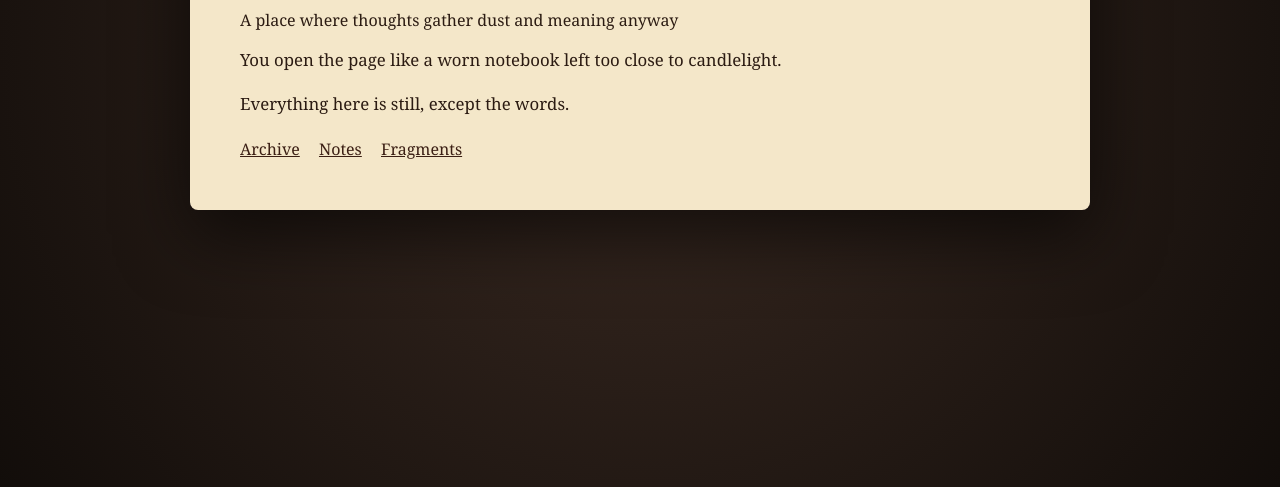
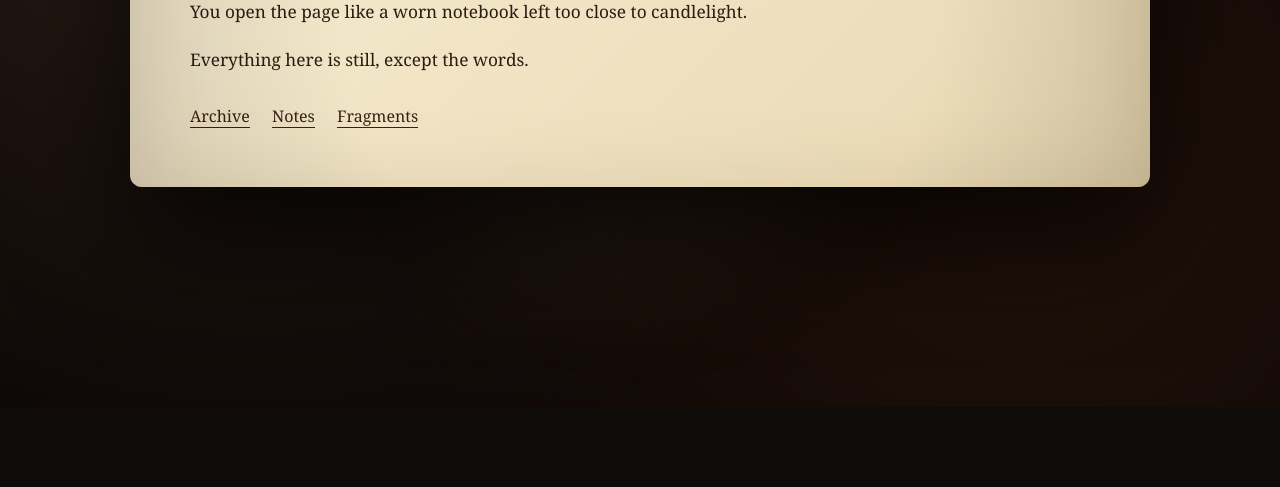
Before and after one commit to tulsamason-web/lucifer.landing, a plain HTML site: page index.html in a window 1280 px wide. Shown: the part 393-880 px from the top of the page. After the commit the page ends 800 px from the top, so only its background shows below. Drawn offline with Linux system fonts and the light colour scheme.

Commit message:
Refactor CSS styles for improved aesthetics
Updated styles for body, desk, and parchment elements. Enhanced background gradients and adjusted typography.

```diff
--- a/style.css
+++ b/style.css
@@ -1,59 +1,103 @@
-/* Base page */
+/* ===== Base ===== */
 body {
   margin: 0;
   padding: 0;
-  background: #1a1410;
   font-family: Georgia, serif;
   color: #2b1b12;
+  background: #0f0b09;
 }
 
-/* Desk background */
+/* ===== Desk environment ===== */
 .desk {
   min-height: 100vh;
   display: flex;
   justify-content: center;
   align-items: center;
-  background: radial-gradient(circle at center, #3a2a22, #120d0a);
-  padding: 40px;
+  position: relative;
+
+  background:
+    radial-gradient(circle at 20% 20%, rgba(160, 110, 80, 0.25), transparent 60%),
+    radial-gradient(circle at 80% 70%, rgba(40, 20, 10, 0.8), transparent 55%),
+    #0b0706;
+  overflow: hidden;
 }
 
-/* Parchment sheet */
+/* soft ambient glow layer */
+.ambient-glow {
+  position: absolute;
+  width: 600px;
+  height: 600px;
+  background: radial-gradient(circle, rgba(255, 220, 160, 0.08), transparent 70%);
+  filter: blur(40px);
+  top: 20%;
+  left: 50%;
+  transform: translateX(-50%);
+  pointer-events: none;
+}
+
+/* ===== Parchment ===== */
 .parchment {
-  width: 70%;
-  max-width: 800px;
-  padding: 50px;
-  background: #f4e7c9;
-  box-shadow: 0 25px 70px rgba(0,0,0,0.6);
-  border-radius: 8px;
+  width: 75%;
+  max-width: 900px;
+  padding: 60px;
+
+  background: linear-gradient(135deg, #f6ecd2, #e9d9b2);
+
+  border-radius: 12px;
+
+  box-shadow:
+    0 50px 120px rgba(0,0,0,0.75),
+    inset 0 0 80px rgba(120, 90, 60, 0.15);
+
   position: relative;
 }
 
-/* Typography */
-h1 {
-  margin-top: 0;
-  font-size: 2.3rem;
+/* aged paper vignette */
+.parchment::before {
+  content: "";
+  position: absolute;
+  inset: 0;
+  border-radius: 12px;
+  background: radial-gradient(circle at center, transparent 55%, rgba(0,0,0,0.12));
+  pointer-events: none;
+}
+
+/* ===== Title block ===== */
+.title-block h1 {
+  margin: 0;
+  font-size: 2.6rem;
+}
+
+.subtitle {
+  margin-top: 8px;
+  font-size: 0.95rem;
+  opacity: 0.7;
+  font-style: italic;
+}
+
+/* ===== Content ===== */
+.content {
+  margin-top: 25px;
 }
 
 p {
-  line-height: 1.6;
-  font-size: 1.05rem;
+  font-size: 1.08rem;
+  line-height: 1.8;
 }
 
-/* Links styled like ink */
+/* ===== Links ===== */
 .links {
-  margin-top: 20px;
+  margin-top: 30px;
 }
 
-.links a,
-.links a:visited,
-.links a:hover,
-.links a:active {
+.links a {
+  margin-right: 18px;
   color: #3b1f14;
-  text-decoration: underline;
-  margin-right: 15px;
-  transition: 0.2s;
+  text-decoration: none;
+  border-bottom: 1px solid #3b1f14;
+  transition: 0.25s ease;
 }
 
 .links a:hover {
-  opacity: 0.6;
+  opacity: 0.55;
 }
```
